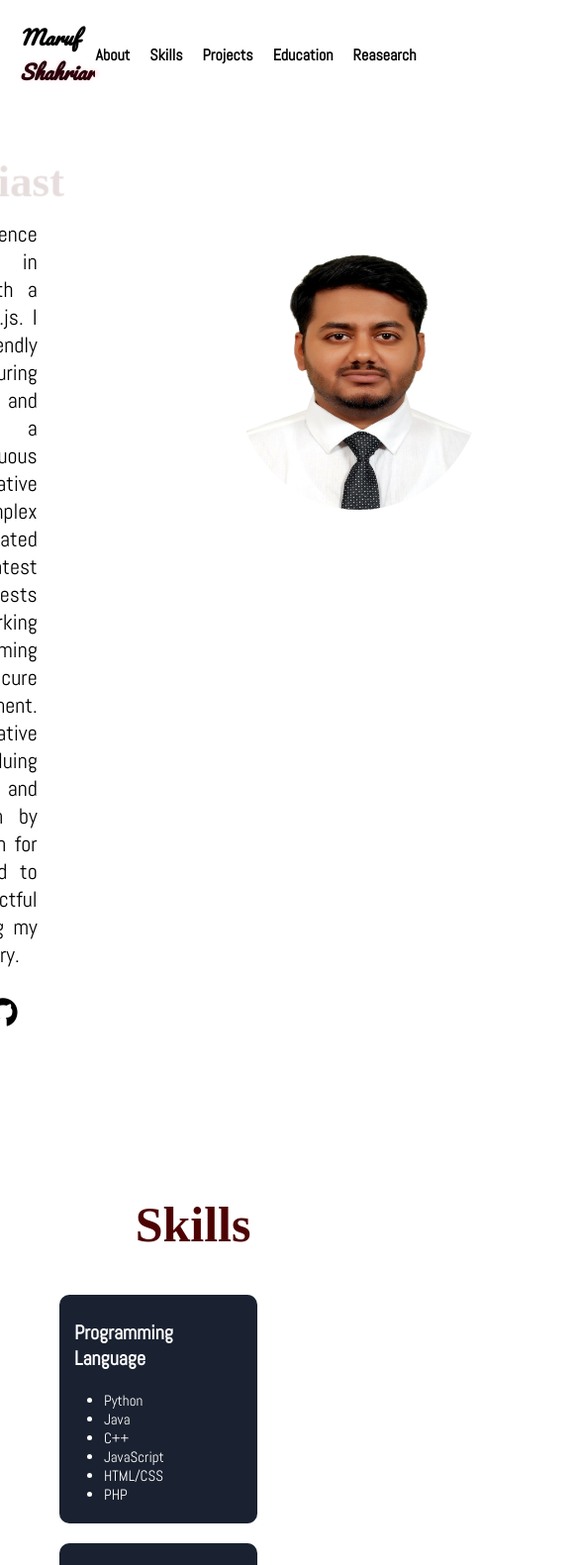
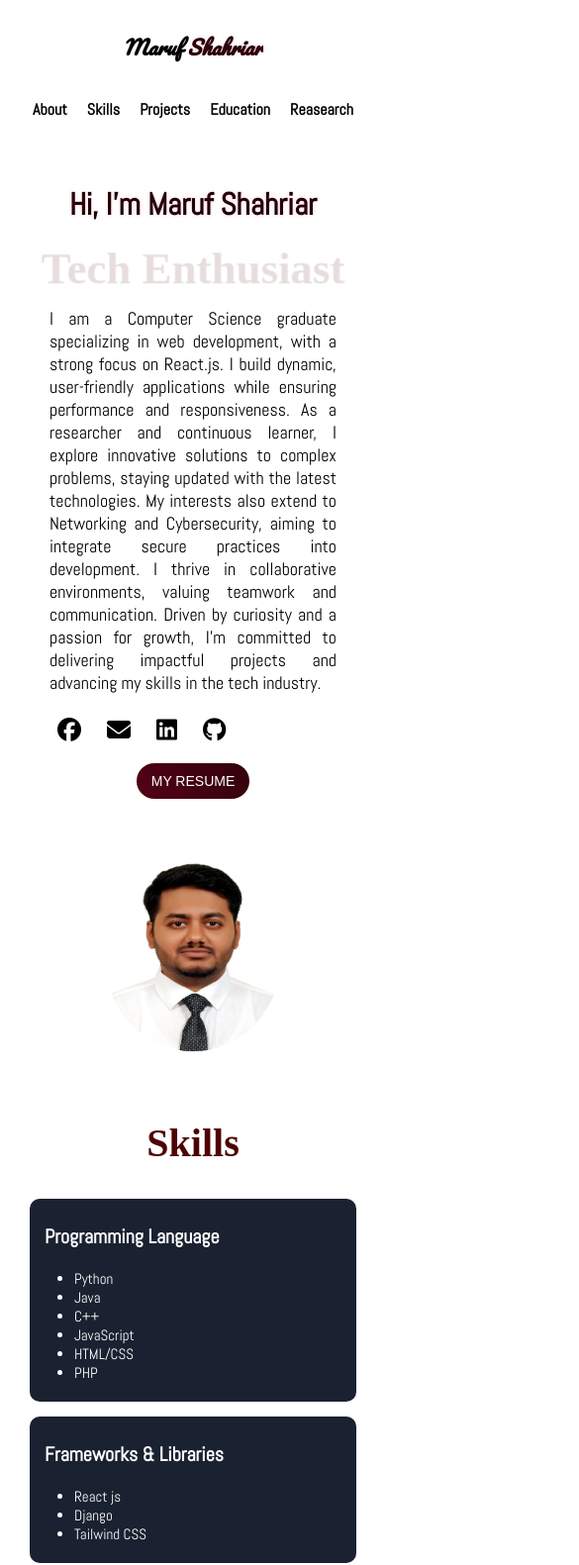
Before and after one commit to maruf-shahriar/maruf-shahriar.github.io, a plain HTML site: page index.html in a window 390 px wide. Shown: the top 1581 px of the page at 99% size, 585 px wide, since content can reach past the window. Drawn offline with nearby package versions, Linux system fonts and the light colour scheme.

Commit message:
make responsive

```diff
--- a/styles.css
+++ b/styles.css
@@ -335,7 +335,7 @@ ul {
     box-shadow: 0 0 10px 0px #4e0303;
 }
 
-.edu-desc{
+.edu-desc {
     /* center align all items */
     display: flex;
     flex-direction: column;
@@ -358,12 +358,12 @@ ul {
     margin-top: 30px;
 }
 
-.project-card{
+.project-card {
     display: flex;
     flex-wrap: wrap;
     gap: 20px;
 }
-.project{
+.project {
     display: flex;
     flex-direction: column;
     justify-content: space-between;
@@ -383,20 +383,19 @@ ul {
     box-shadow: 0 0 10px 0px #4e0303;
 }
 
-.project p{
+.project p {
     font-size: 17px;
     font-family: Abel;
     font-weight: 600;
     text-align: justify;
-
 }
-.project h3{
+.project h3 {
     font-size: 30px;
     font-weight: bold;
     font-family: Abel;
     margin-bottom: 10px;
 }
-.project h4{
+.project h4 {
     background-color: #3b050c;
     color: white;
     font-size: 15px;
@@ -417,14 +416,13 @@ ul {
     padding: 5px 10px;
     border-radius: 5px;
     transition: all 0.3s ease;
-
 }
 .project a:hover {
     background-color: #4e0303;
     box-shadow: 0 0 20px #fc124c;
 }
 
-.p-btn{
+.p-btn {
     margin-top: auto;
     display: flex;
     gap: 10px;
@@ -442,7 +440,7 @@ footer {
     width: 100%;
     font-size: 18px;
 }
-#Research h3{
+#Research h3 {
     font-size: 33px;
     font-weight: bold;
     font-family: Abel;
@@ -452,7 +450,7 @@ footer {
     justify-content: center;
 }
 
-.r-list{
+.r-list {
     display: flex;
     justify-content: center;
     /* list-style: none; */
@@ -462,13 +460,159 @@ footer {
     font-weight: 600;
     font-family: Abel;
 }
-.r-list li{
+.r-list li {
     margin-right: 50px;
 }
 
-.research-card{
+.research-card {
     display: flex;
     flex-wrap: wrap;
     gap: 20px;
     margin-top: 40px;
 }
+
+/* Existing CSS remains the same */
+
+/* Add these media queries at the bottom of your CSS file */
+
+/* Tablet Styles */
+@media (max-width: 768px) {
+    section {
+        padding: 30px;
+    }
+
+    nav ul {
+        padding-right: 0;
+    }
+
+    .profile {
+        flex-direction: column;
+        align-items: center;
+        text-align: center;
+    }
+
+    .profile img {
+        margin-right: 0;
+        margin-top: 50px;
+        width: 200px;
+        height: 215px;
+    }
+
+    .profile-text {
+        padding: 30px 20px;
+    }
+
+    .main-title {
+        font-size: 6vw;
+    }
+
+    .card-1,
+    .project {
+        width: 45%;
+    }
+
+    .r-list {
+        flex-direction: column;
+        align-items: center;
+        padding-left: 0;
+    }
+
+    .r-list li {
+        margin-right: 0;
+        margin-bottom: 15px;
+    }
+}
+
+/* Mobile Styles */
+@media (max-width: 480px) {
+    header {
+        position: static;
+    }
+
+    nav {
+        flex-direction: column;
+        padding: 10px;
+    }
+
+    nav ul {
+        flex-wrap: wrap;
+        justify-content: center;
+        margin-top: 10px;
+    }
+
+    nav ul li {
+        margin: 5px 10px;
+    }
+
+    .profile img {
+        width: 180px;
+        height: 195px;
+        margin-top: 30px;
+    }
+
+    .main-title {
+        font-size: 8vw;
+    }
+
+    .main-desc {
+        font-size: 18px;
+    }
+
+    .card-1,
+    .project {
+        width: 100%;
+        margin-left: 0;
+    }
+
+    .project-card,
+    .card {
+        gap: 15px;
+    }
+
+    .title {
+        font-size: 40px;
+    }
+
+    .edu-desc h2 {
+        font-size: 24px;
+    }
+
+    .edu-desc p {
+        font-size: 18px;
+    }
+
+    .social-links a {
+        font-size: 24px;
+        padding: 3px 8px;
+    }
+
+    .btn-cv {
+        padding: 10px 15px;
+        font-size: 14px;
+    }
+}
+
+/* Small Mobile Screens */
+@media (max-width: 320px) {
+    section {
+        padding: 20px;
+    }
+
+    .main-title {
+        font-size: 9vw;
+    }
+
+    .main-desc {
+        font-size: 16px;
+    }
+
+    .title {
+        font-size: 35px;
+    }
+}
+
+/* Responsive Images */
+img {
+    max-width: 100%;
+    height: auto;
+}
```
